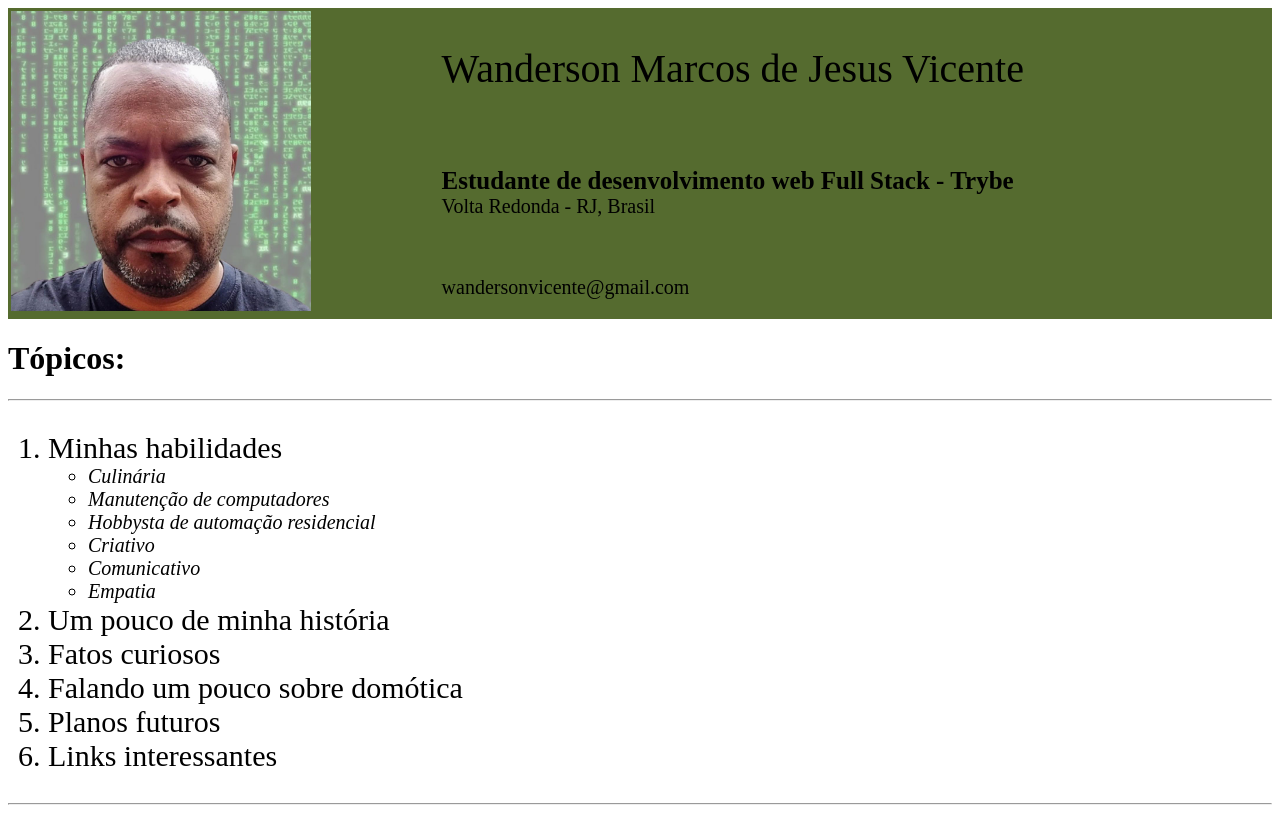
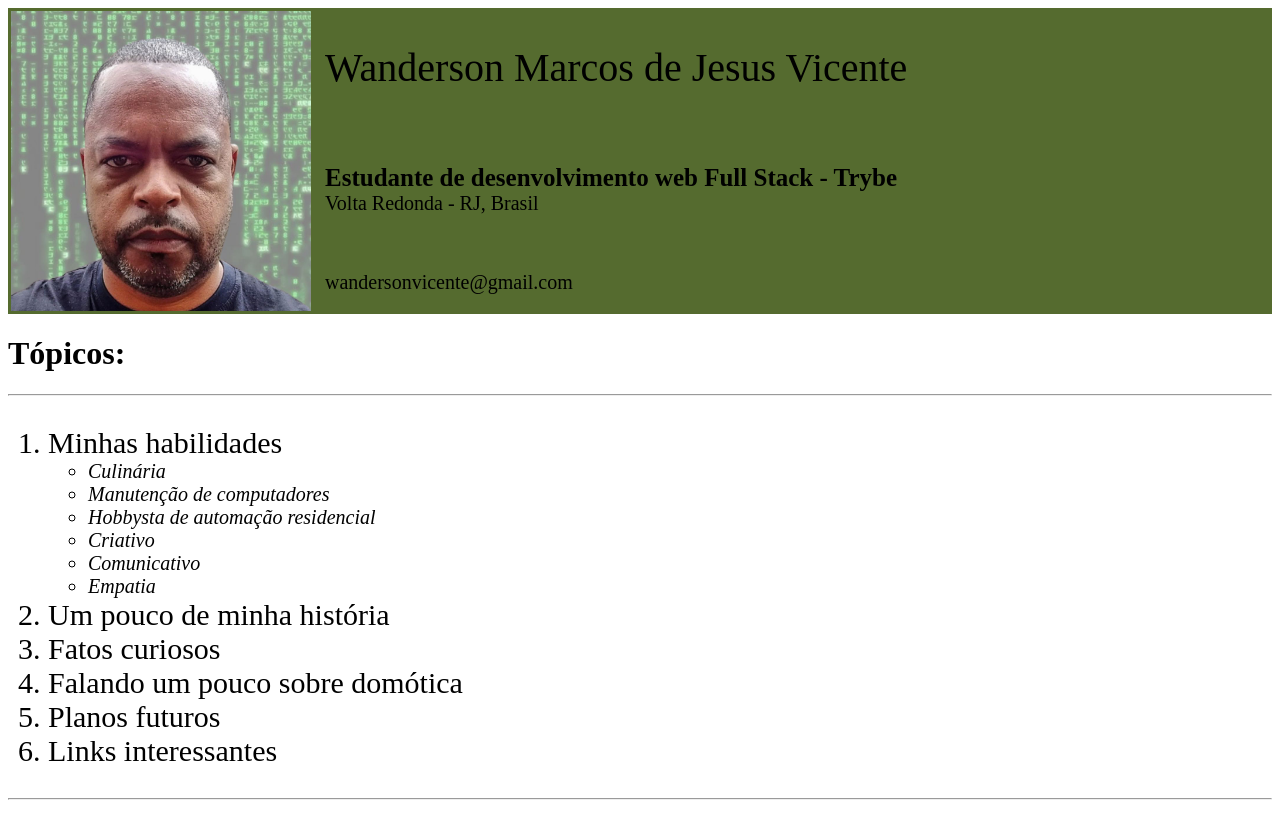
Before and after one commit to wanderson-vicente/wanderson-vicente.github.io, a plain HTML site: page index.html in a window 1280 px wide. Drawn offline with Linux system fonts and the light colour scheme.

Commit message:
alinhamentos dos itens da tabela

```diff
--- a/index.html
+++ b/index.html
@@ -30,8 +30,8 @@
 <body>
     <table border="0" width="100%" id="tabela_topo" >
         <tr>
-            <td rowspan="3"><img src="perfilDevSlack.jpg" width="300" alt="Foto de perfil do Linkedin"</td>
-            <td id="nome">Wanderson Marcos de Jesus Vicente<br>  </td>
+            <td rowspan="3" width="310"> <img src="perfilDevSlack.jpg" width="300" vAlign="middle" alt="Foto de perfil do Linkedin"> </td>
+            <td id="nome" Align="left" >Wanderson Marcos de Jesus Vicente<br>  </td>
 
         </tr>
         <tr>
```
